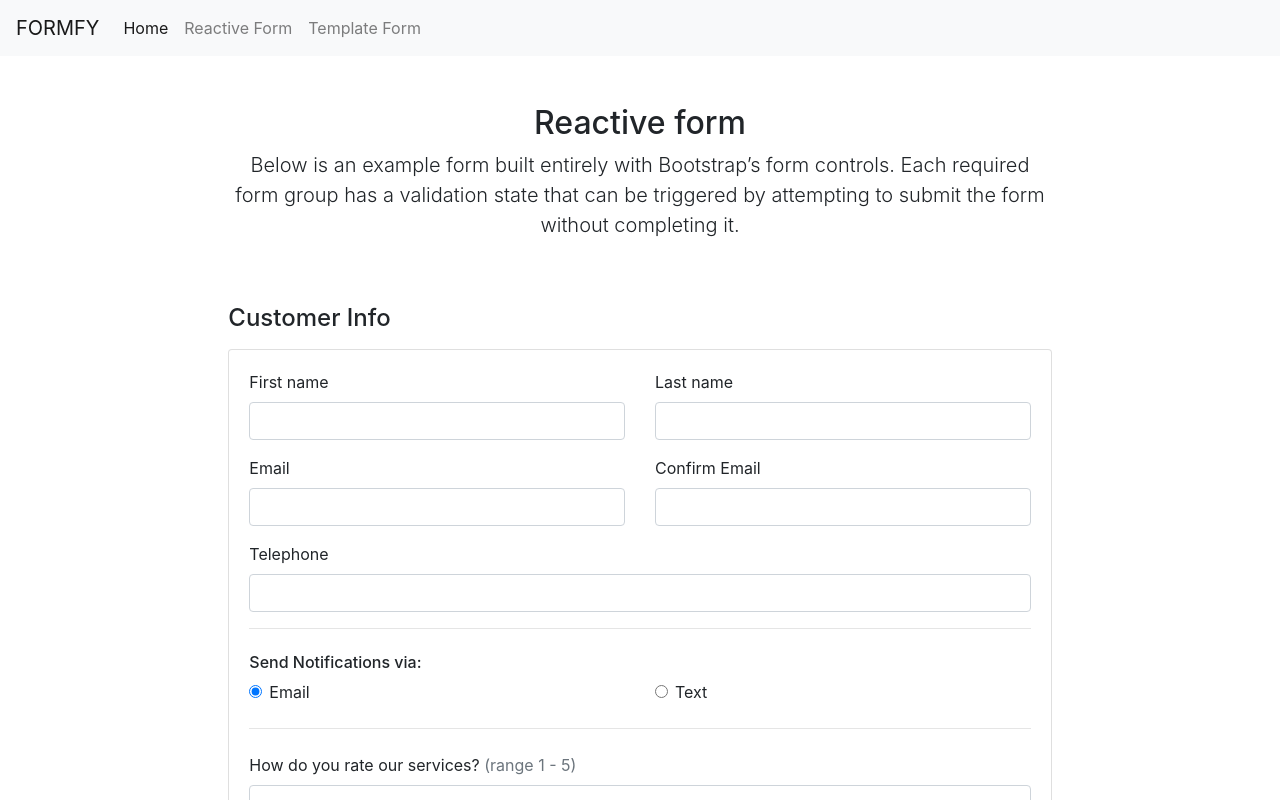
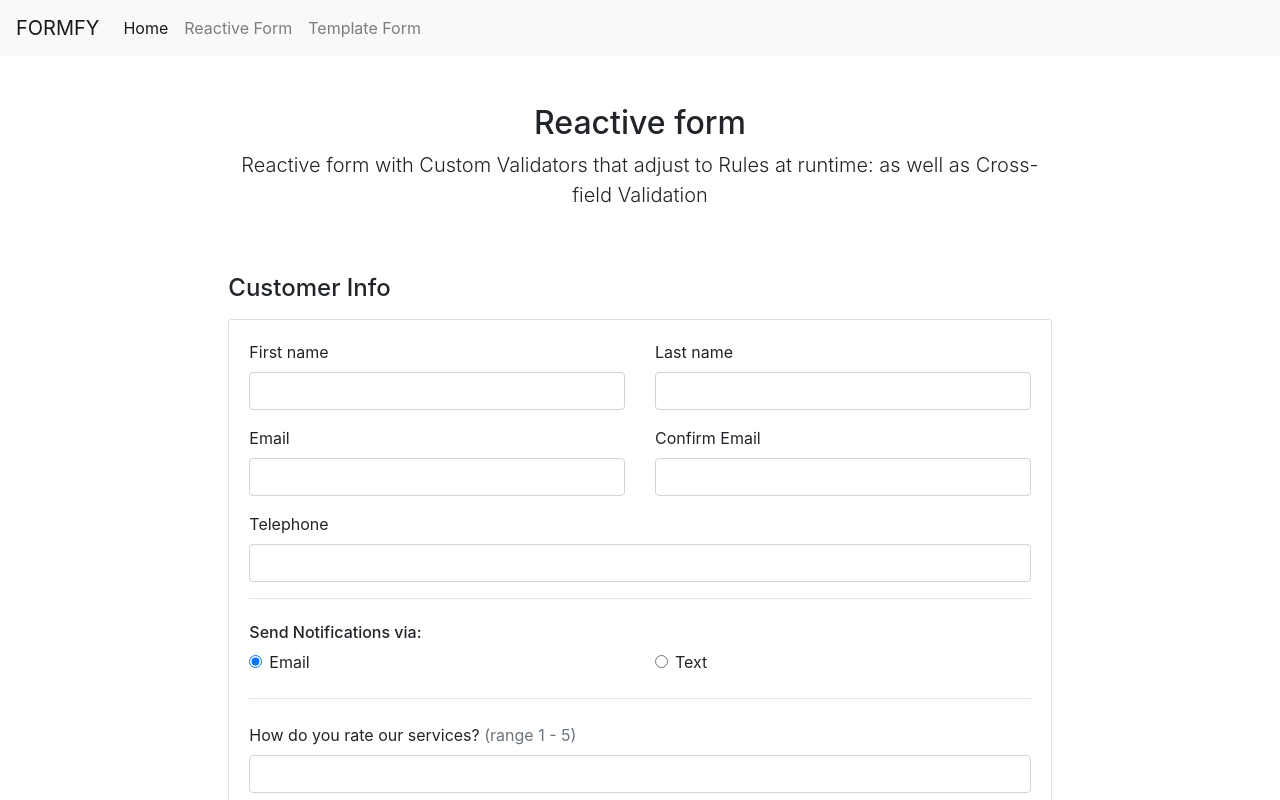
Before and after one commit to joegitau/angular-formfy, an Angular app: page /reactive-forms in a window 1280 px wide. Shown: the top 800 px of the page. Built offline with nearby package versions, Linux system fonts and the light colour scheme.

Commit message:
minor view template fix

```diff
--- a/src/app/reactive-form/reactive-form.component.html
+++ b/src/app/reactive-form/reactive-form.component.html
@@ -2,8 +2,7 @@
   <div class="col-md-8 offset-2">
     <div class="py-5 text-center">
       <h2>Reactive form</h2>
-      <p class="lead">Below is an example form built entirely with Bootstrap’s form controls. Each required form group has a
-        validation state that can be triggered by attempting to submit the form without completing it.</p>
+      <p class="lead">Reactive form with Custom Validators that adjust to Rules at runtime: as well as Cross-field Validation </p>
     </div>
   </div>
 </div>
```
